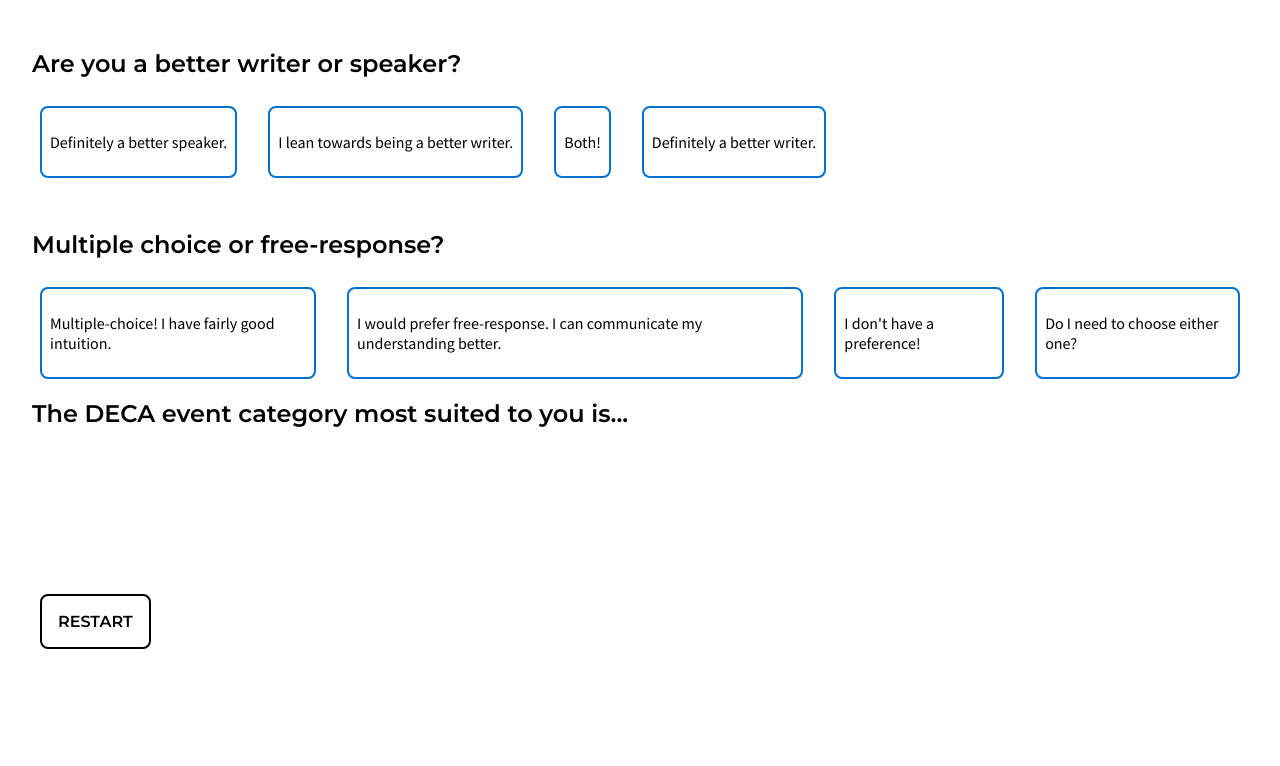
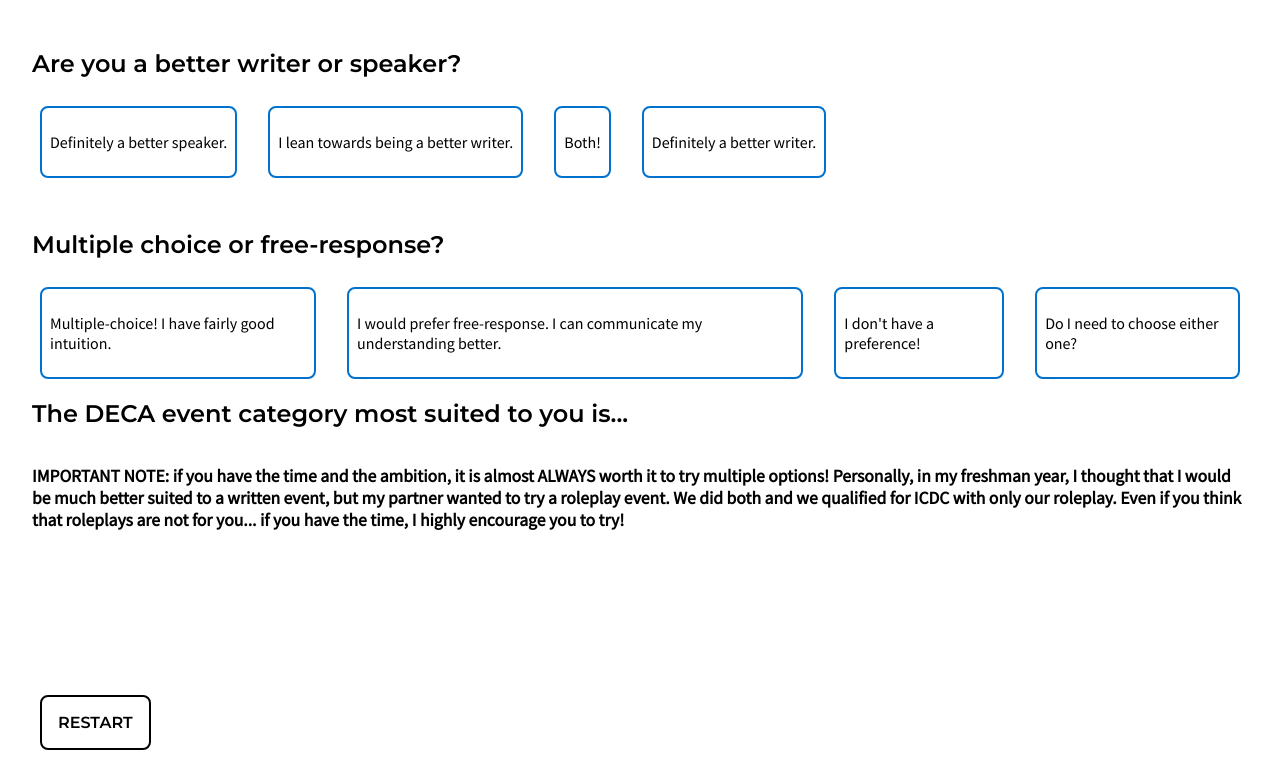
Before and after one commit to NatureLover121/deca-quiz, a plain HTML site: page event-category.html in a window 1280 px wide. Shown: the part 921-1687 px from the top of the page. Before the commit the page ends 1586 px from the top, so only its background shows below. Drawn offline with Linux system fonts and the light colour scheme.

Commit message:
Update event-category.html

```diff
--- a/event-category.html
+++ b/event-category.html
@@ -172,6 +172,8 @@
     </div>
 
     <h2>The DECA event category most suited to you is...</h2>
+
+      <p id="important">IMPORTANT NOTE: if you have the time and the ambition, it is almost ALWAYS worth it to try multiple options! Personally, in my freshman year, I thought that I would be much better suited to a written event, but my partner wanted to try a roleplay event. We did both and we qualified for ICDC with only our roleplay. Even if you think that roleplays are not for you... if you have the time, I highly encourage you to try!</p>
     <p id="result"></p>
     <p id="resultDesc"></p>
     <p id="nextSteps"></p>
```
